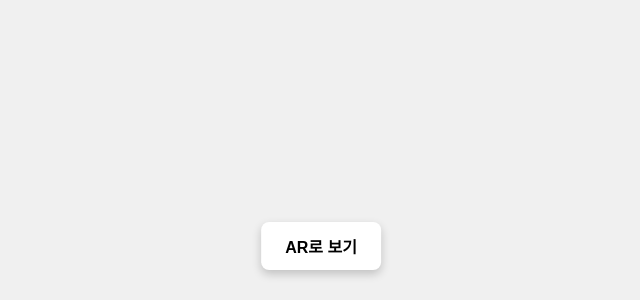
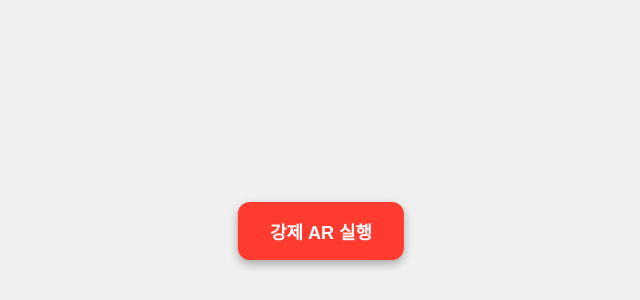
Before and after one commit to tlaqk0413/-, a plain HTML site: page index.html in a window 1280 px wide. Shown: the part 500-800 px from the top of the page, without its empty margins (319-959 px from the left). Drawn offline with Linux system fonts and the light colour scheme; some packages are replaced by stand-ins of ours; a script that the page names is missing.

Commit message:
Update index.html

```diff
--- a/index.html
+++ b/index.html
@@ -7,36 +7,40 @@
     <style>
       body { margin: 0; padding: 0; background-color: #f0f0f0; }
       model-viewer { width: 100vw; height: 100vh; }
-      .ar-button {
+      /* 버튼이 절대 사라지지 않도록 가장 위에 고정하는 디자인 */
+      .force-ar-button {
         position: absolute;
-        bottom: 30px;
+        bottom: 40px;
         left: 50%;
         transform: translateX(-50%);
-        padding: 12px 24px;
-        font-size: 16px;
+        padding: 16px 32px;
+        font-size: 18px;
         font-weight: bold;
-        border-radius: 8px;
-        background-color: #ffffff;
+        border-radius: 12px;
+        background-color: #ff3b30;
+        color: white;
         border: none;
-        box-shadow: 0px 4px 10px rgba(0, 0, 0, 0.2);
+        box-shadow: 0px 4px 10px rgba(0, 0, 0, 0.3);
+        z-index: 9999;
+        cursor: pointer;
       }
     </style>
   </head>
   <body>
 
     <model-viewer
+      id="my-model"
       src="Cupcake_V05.glb"
       ios-src="Cupcake_V05.usdz"
       ar
       ar-scale="auto"
       ar-modes="webxr scene-viewer quick-look"
       camera-controls>
+    </model-viewer>
 
-      <button slot="ar-button" class="ar-button">
-        AR로 보기
-      </button>
-
-    </model-viewer>
+    <button class="force-ar-button" onclick="document.querySelector('#my-model').activateAR()">
+      강제 AR 실행
+    </button>
 
   </body>
 </html>
```
